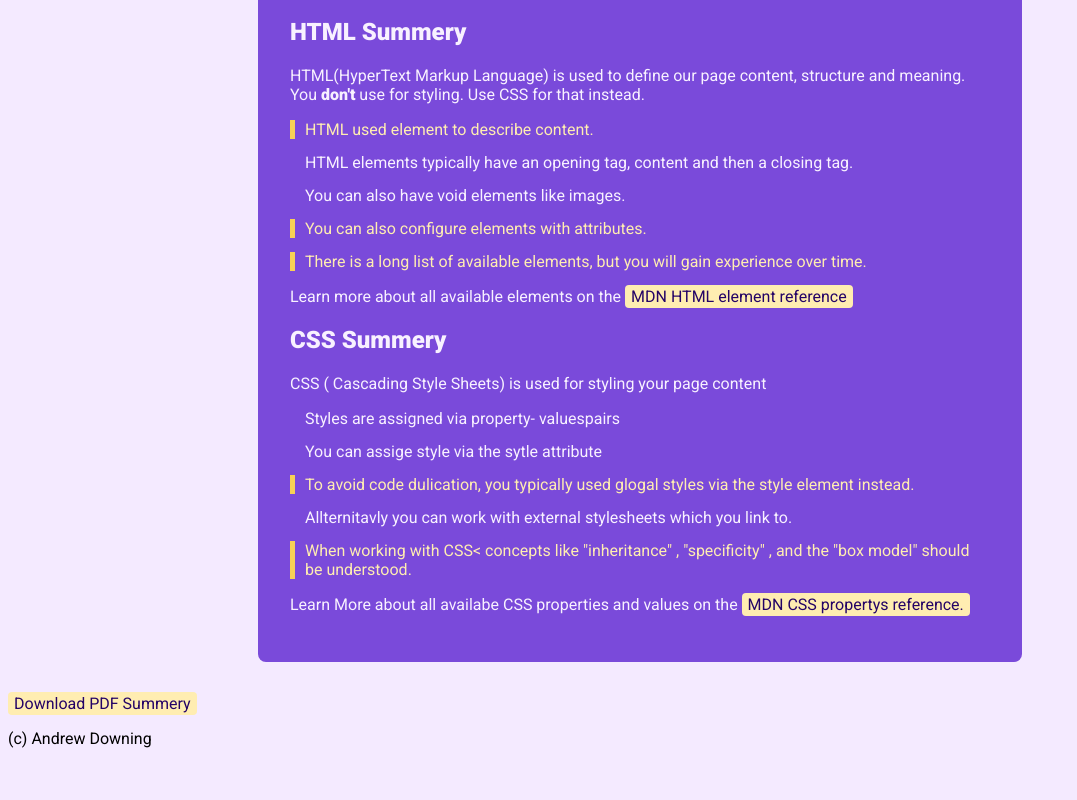
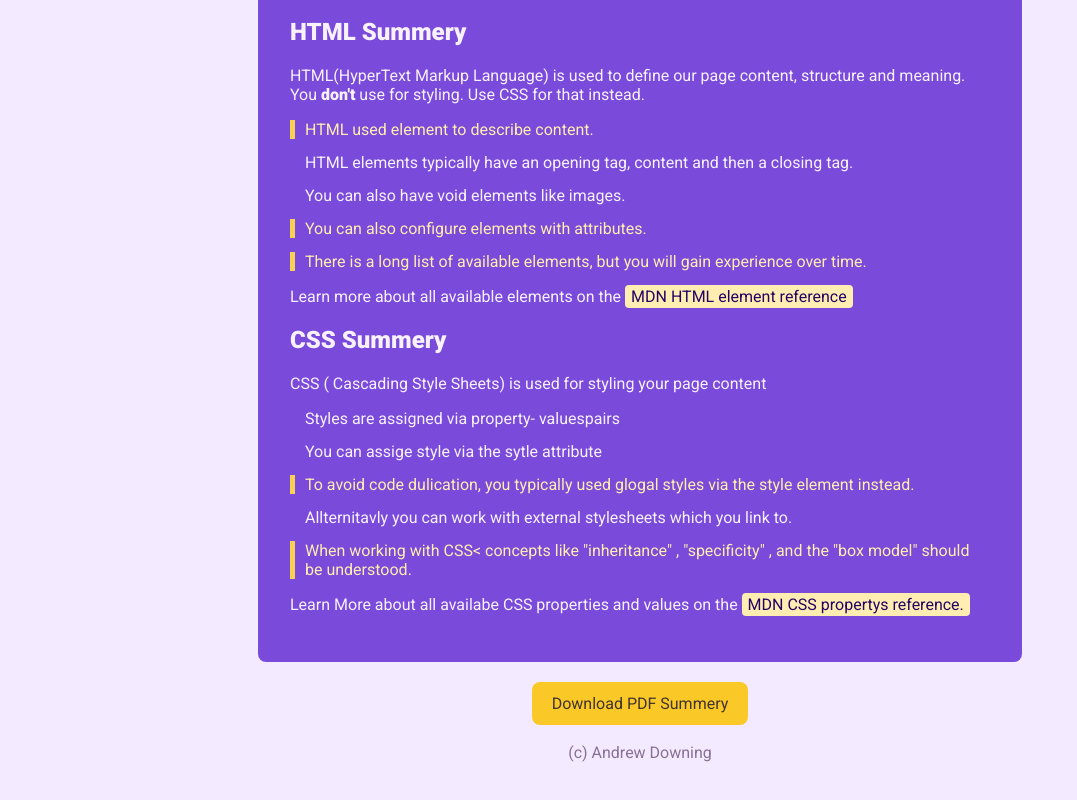
Before and after one commit to downingandrew/100-days-of-code, a plain HTML site: page challenge2/index.html in a window 1280 px wide. Shown: the part 437-1237 px from the top of the page, without its empty margins (0-1077 px from the left). Before the commit the page ends 1201 px from the top, so only its background shows below. Drawn offline with Linux system fonts and the light colour scheme; files that its build step writes are made by us from their sources; files whose address does not match are found by name.

Commit message:
organized folders

```diff
--- a/challenge2/styles.css
+++ b/challenge2/styles/styles.css
@@ -46,7 +46,24 @@ a:active {
     background-color: rgb(250, 201, 39
     );
 }
-
+footer {
+    text-align: center;
+    margin-bottom: 100px;
+}
+footer p {
+    color: rgb(137, 113, 149);
+    margin-top: 30px;
+}
+footer a{
+    padding: 12px 20px;
+    border-radius: 8px;
+    background-color: rgb(250, 201, 39);
+    color: rgb(66, 51, 47);
+}
+footer a:hover,
+footer a:active{
+    background-color: rgb(255, 186, 58);
+}
 .extra-important{
     color: rgb(255, 237,177);
     border-color: rgb(247, 209, 85);
```
Also changed, not shown: challenge2/images/challenge2img.jpg (renamed from challenge2/img/challenge2img.jpg), 1 other file.
